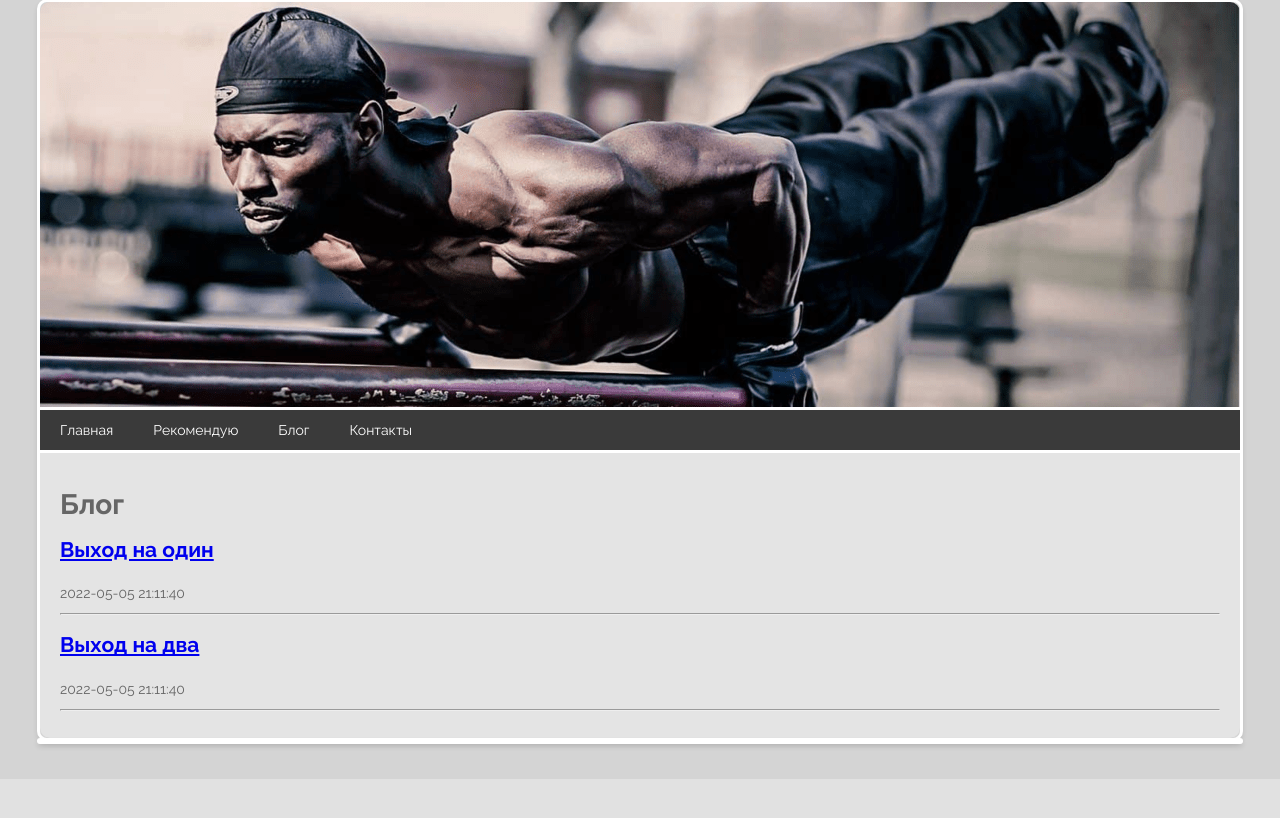
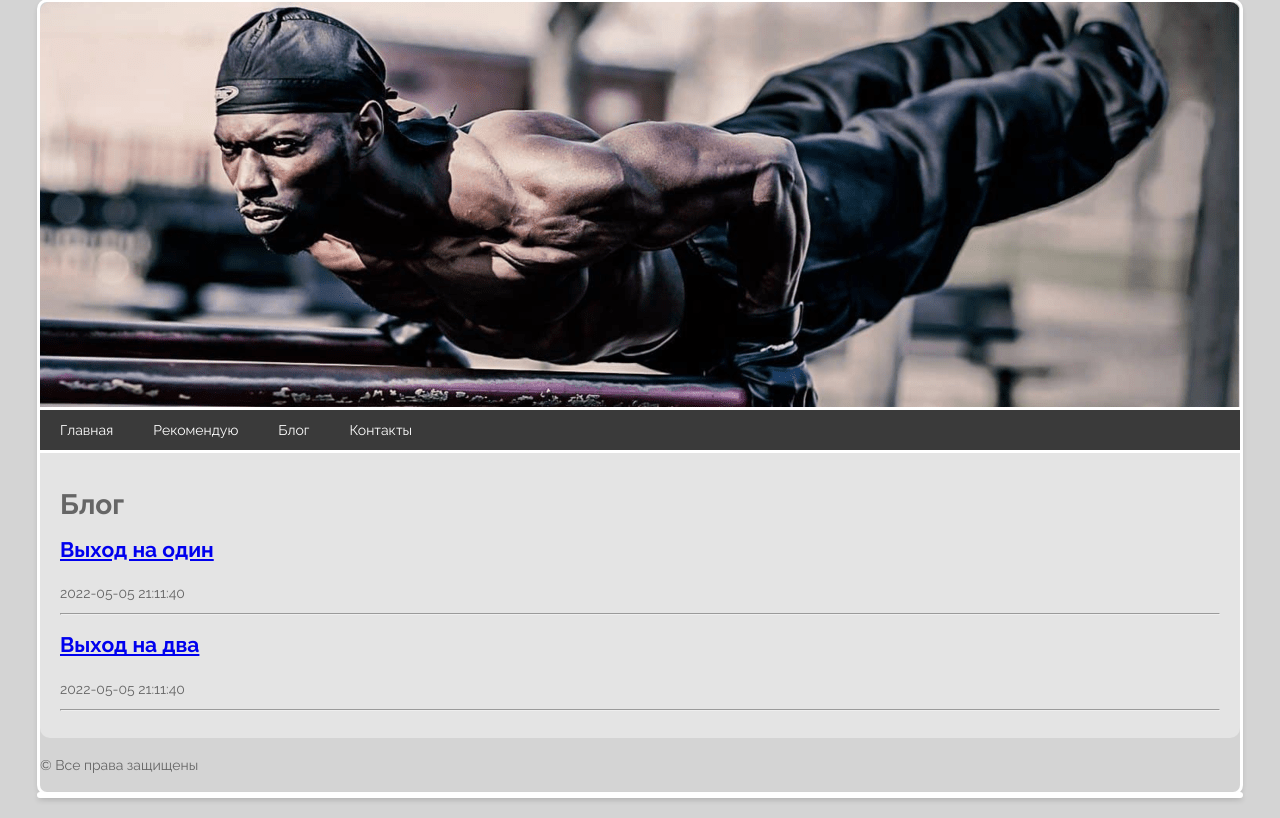
Before and after one commit to Kostyan365/my-site, a Flask app: page /blog in a window 1280 px wide. Shown: the part 21-839 px from the top of the page. Before the commit the page ends 800 px from the top, so only its background shows below. Run offline with Flask 2, Linux system fonts and the light colour scheme; data comes from the database, SQL or seed files in the repository.

Commit message:
Третий коммит

```diff
--- /dev/null
+++ b/requirements.txt
@@ -0,0 +1 @@
+flask-2.1.2
--- a/templates/base.html
+++ b/templates/base.html
@@ -23,12 +23,13 @@
   <div class="footer">
     {% block content %} {% endblock %}
   </div>
-      </div>
+  <div class="avtor_prava">
+      <p>© Все права защищены</p>
+  </div>
+    </div>
 
   </footer>
-
     <div class="wrapper" id="content">
-
     </div>
 
 
```
